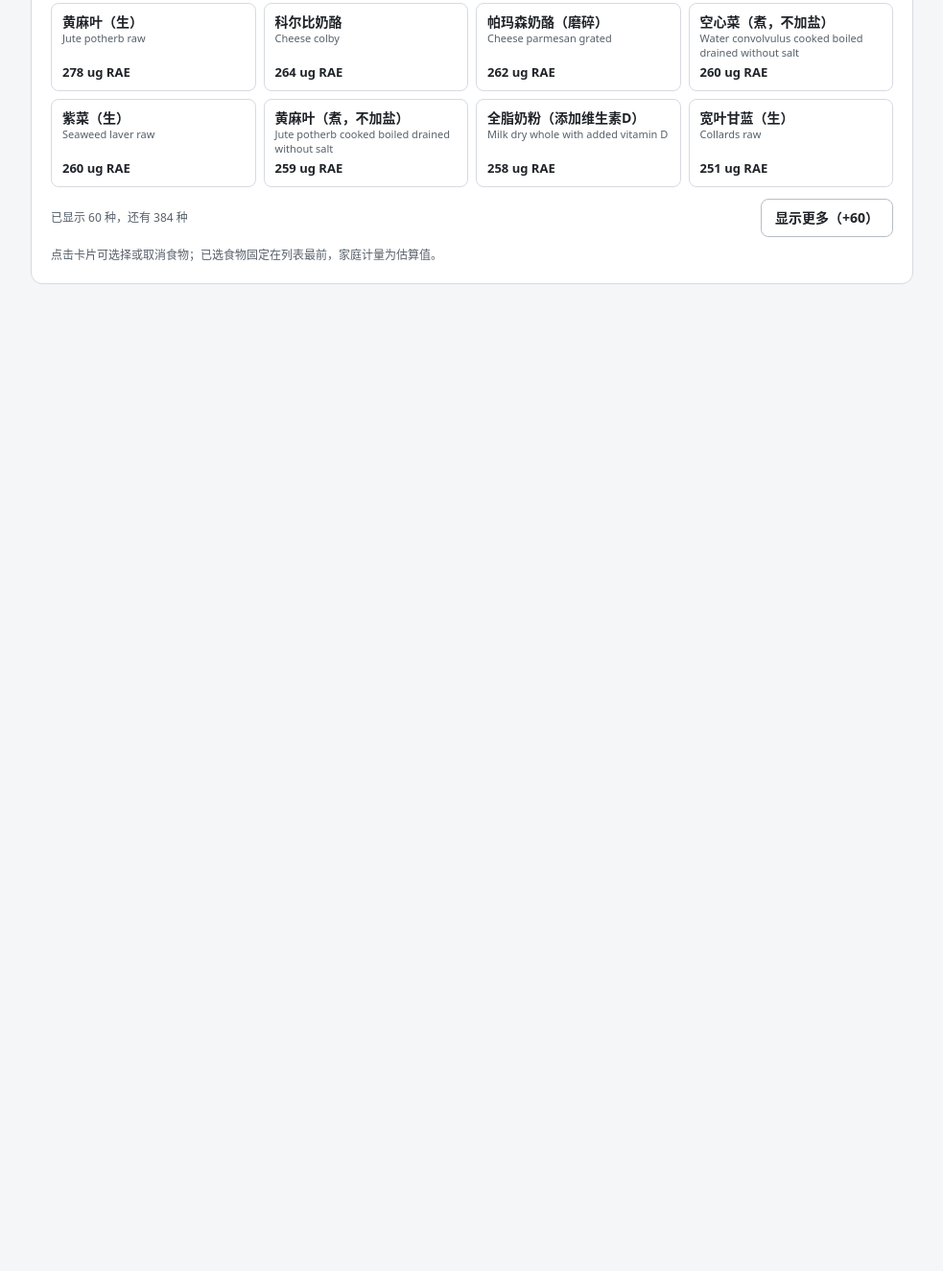
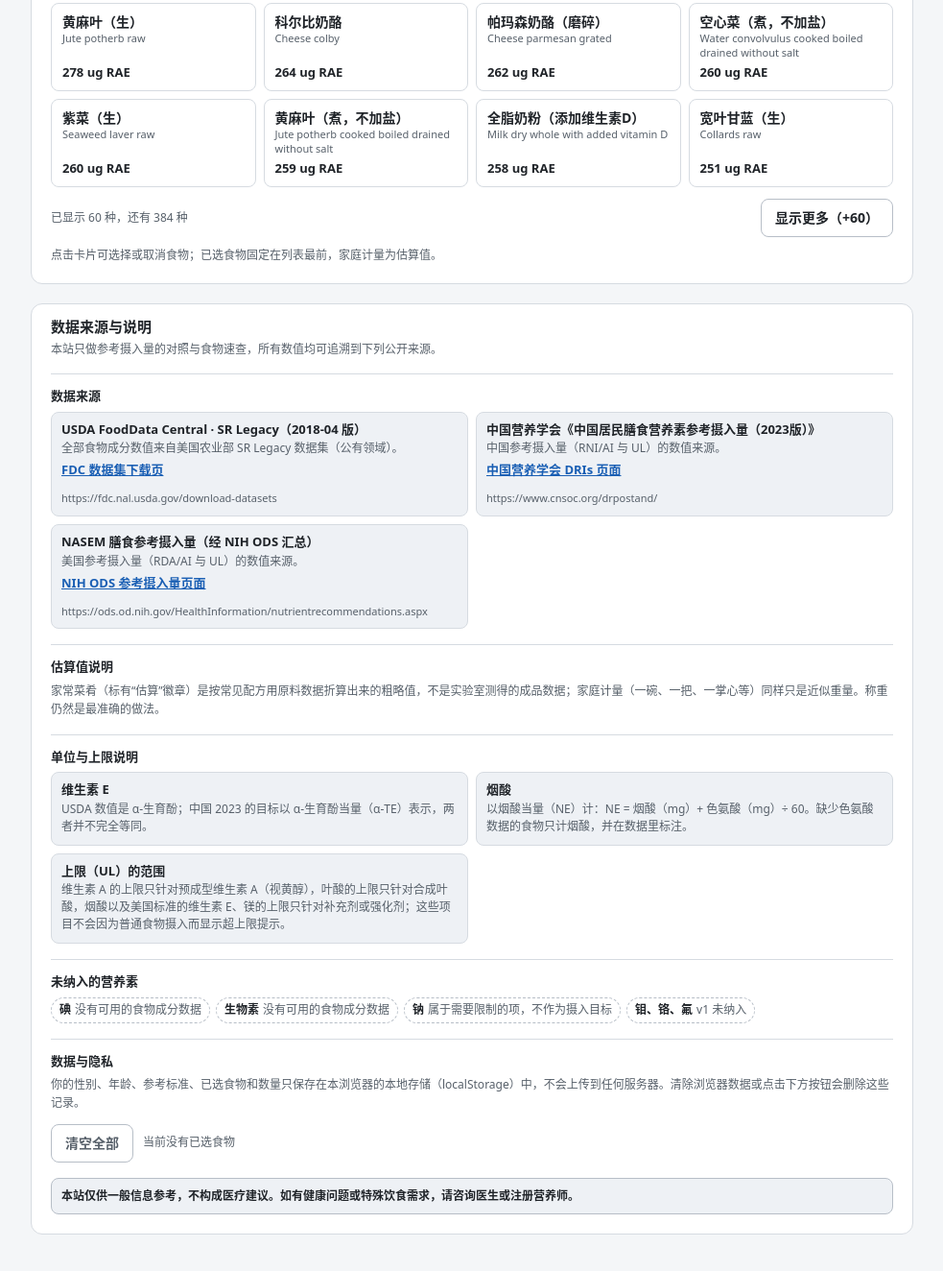
Before and after one commit to hairrrrr/micronutrients-tracker, a website with bundled scripts: page docs/index.html in a window 1280 px wide. Shown: the part 3768-5092 px from the top of the page at 96% size, without its empty margins (148-1131 px from the left). Before the commit the page ends 4112 px from the top, so only its background shows below. Built offline with nearby package versions, Linux system fonts and the light colour scheme.

Commit message:
feat(ui): persist selections and add data sources section

```diff
--- a/docs/css/style.css
+++ b/docs/css/style.css
@@ -1026,6 +1026,195 @@ select.input {
 }
 
 /* ---------------------------------------------------------------------------
+ * About / data sources / disclaimer (PLAN.md 1.8 item 6, phase P12)
+ *
+ * A stacked "sources - notes - disclaimer" block, the pattern used by the
+ * documentation footers of nutrition trackers. Each source row is a card with
+ * the name, one line of context, the link and the bare URL; the "not tracked"
+ * nutrients are compact chips. The clear-all button is an outlined danger
+ * button so it never looks like a primary action.
+ * ------------------------------------------------------------------------ */
+.panel--about {
+  padding: 14px var(--pad) var(--pad);
+}
+
+.about__head {
+  margin-bottom: 4px;
+}
+
+.about__title {
+  margin: 0;
+  font-size: 0.9375rem;
+  font-weight: 650;
+  line-height: 1.3;
+}
+
+.about__intro {
+  margin-top: 4px;
+  color: var(--text-muted);
+  font-size: 0.75rem;
+  line-height: 1.5;
+}
+
+.about__section {
+  margin-top: 16px;
+  padding-top: 14px;
+  border-top: 1px solid var(--border);
+}
+
+.about__subtitle {
+  margin: 0 0 8px;
+  font-size: 0.8125rem;
+  font-weight: 650;
+  line-height: 1.3;
+}
+
+.about__list {
+  display: grid;
+  gap: 6px;
+  margin: 0;
+  padding: 0;
+  list-style: none;
+}
+
+.about__item {
+  padding: 9px 10px 10px;
+  border: 1px solid var(--border);
+  border-radius: var(--radius-sm);
+  background: var(--surface-muted);
+}
+
+.about__item-name {
+  margin: 0;
+  font-size: 0.8125rem;
+  font-weight: 650;
+  line-height: 1.35;
+  overflow-wrap: anywhere;
+}
+
+.about__item-text {
+  margin-top: 2px;
+  color: var(--text-muted);
+  font-size: 0.75rem;
+  line-height: 1.5;
+}
+
+.about__link {
+  display: inline-block;
+  min-height: 32px;
+  margin-top: 4px;
+  color: var(--accent);
+  font-size: 0.8125rem;
+  font-weight: 600;
+  line-height: 1.4;
+  overflow-wrap: anywhere;
+}
+
+.about__link:focus-visible {
+  outline: 2px solid var(--accent);
+  outline-offset: 2px;
+  border-radius: 4px;
+}
+
+/* The bare URL is the traceable address, small and muted under the link. */
+.about__url {
+  display: block;
+  color: var(--text-muted);
+  font-size: 0.6875rem;
+  line-height: 1.35;
+  overflow-wrap: anywhere;
+}
+
+.about__text {
+  margin: 0;
+  color: var(--text-muted);
+  font-size: 0.75rem;
+  line-height: 1.55;
+}
+
+.about__untracked-list {
+  display: flex;
+  flex-wrap: wrap;
+  gap: 6px;
+  margin: 0;
+  padding: 0;
+  list-style: none;
+}
+
+.about__untracked {
+  display: flex;
+  align-items: baseline;
+  gap: 4px;
+  padding: 4px 8px;
+  border: 1px dashed var(--border-strong);
+  border-radius: 999px;
+  background: var(--surface);
+  font-size: 0.75rem;
+  line-height: 1.35;
+}
+
+.about__untracked-name {
+  font-weight: 650;
+}
+
+.about__untracked-reason {
+  color: var(--text-muted);
+}
+
+.about__clear {
+  display: flex;
+  flex-wrap: wrap;
+  align-items: center;
+  gap: 4px 10px;
+  margin-top: 12px;
+}
+
+.about__clear-btn {
+  min-height: 40px;
+  padding: 8px 14px;
+  border: 1px solid var(--danger);
+  border-radius: var(--radius-sm);
+  background: var(--surface);
+  color: var(--danger);
+  font: inherit;
+  font-size: 0.875rem;
+  font-weight: 600;
+  cursor: pointer;
+}
+
+.about__clear-btn:hover:not(:disabled) {
+  background: #fdf1f0;
+}
+
+.about__clear-btn:disabled {
+  border-color: var(--border-strong);
+  color: var(--text-muted);
+  cursor: default;
+}
+
+.about__clear-btn:focus-visible {
+  outline: 2px solid var(--accent);
+  outline-offset: 2px;
+}
+
+.about__clear-meta {
+  color: var(--text-muted);
+  font-size: 0.75rem;
+}
+
+/* The disclaimer is the last thing on the page: readable, not shouting. */
+.about__disclaimer {
+  margin-top: 16px;
+  padding: 9px 10px;
+  border: 1px solid var(--border-strong);
+  border-radius: var(--radius-sm);
+  background: var(--surface-muted);
+  font-size: 0.75rem;
+  font-weight: 600;
+  line-height: 1.5;
+}
+
+/* ---------------------------------------------------------------------------
  * Utilities
  * ------------------------------------------------------------------------ */
 .visually-hidden {
@@ -1079,6 +1268,12 @@ select.input {
 
   .standards__table {
     font-size: 0.9375rem;
+  }
+
+  /* Source rows side by side on desktop; the intro line keeps full width. */
+  .about__list {
+    grid-template-columns: repeat(2, minmax(0, 1fr));
+    gap: 8px;
   }
 }
 
--- a/docs/index.html
+++ b/docs/index.html
@@ -30,6 +30,9 @@
     <section class="panel" id="foods" aria-busy="true" aria-label="食物含量排行">
       <p class="status">正在加载数据…</p>
     </section>
+    <section class="panel" id="about" aria-busy="true" aria-label="数据来源与说明">
+      <p class="status">正在加载数据…</p>
+    </section>
   </main>
 
   <noscript>
--- a/docs/js/app.js
+++ b/docs/js/app.js
@@ -10,6 +10,7 @@
 // https://host/ and at https://host/any/sub/path/ (PLAN.md rule 7).
 
 import { load, reduce, save } from "./core/state.js";
+import { renderAbout } from "./ui/about.js";
 import { renderFoods } from "./ui/foods.js";
 import { renderProfile } from "./ui/profile.js";
 import { renderTabs } from "./ui/tabs.js";
@@ -51,7 +52,7 @@ function storage() {
  * @param {string} message
  */
 function showError(message) {
-  for (const id of ["profile", "targets", "tabs", "foods"]) {
+  for (const id of ["profile", "targets", "tabs", "foods", "about"]) {
     const section = document.getElementById(id);
     if (!section) continue;
     section.setAttribute("aria-busy", "false");
@@ -79,6 +80,7 @@ async function main() {
   const targetsSection = document.getElementById("targets");
   const tabsSection = document.getElementById("tabs");
   const foodsSection = document.getElementById("foods");
+  const aboutSection = document.getElementById("about");
   if (!section) return;
 
   const store = storage();
@@ -124,6 +126,7 @@ async function main() {
     renderTargets(targetsSection, context);
     renderTabs(tabsSection, context);
     renderFoods(foodsSection, context);
+    renderAbout(aboutSection, context);
   }
 
   const context = {
--- /dev/null
+++ b/docs/js/ui/about.js
@@ -0,0 +1,284 @@
+// Footer/About section: data sources, estimates and unit caveats, nutrients
+// that are not tracked, the privacy note, the disclaimer and the "clear all"
+// button (PLAN.md 1.8 item 6, phase P12).
+//
+// Rendering only: this module never touches localStorage and never mutates
+// state. The clear button asks for confirmation and then reports
+// `ctx.onChange("clearAll")`; `app.js` applies the state.js reducer, saves and
+// re-renders everything, so the stored state and the UI cannot disagree.
+//
+// Every link is an external https URL that opens in a new tab. The site itself
+// only uses relative paths (PLAN.md rule 7).
+//
+// The section layout follows the usual "data sources / notes / disclaimer"
+// block found on nutrition trackers and documentation footers; the markup and
+// the CSS are written from scratch (see "Credits" in README.md).
+
+/** Confirmation text of the clear-all button. */
+export const CLEAR_CONFIRM = "确定要清空全部已选食物吗？此操作无法撤销。";
+
+/** Button label. */
+export const CLEAR_LABEL = "清空全部";
+
+/**
+ * The three data sources, in the order they are shown.
+ *
+ * `url` values are official download/documentation pages; they are the only
+ * absolute URLs in the site and are never fetched at runtime.
+ */
+export const ABOUT_SOURCES = Object.freeze([
+  Object.freeze({
+    id: "usda",
+    name: "USDA FoodData Central · SR Legacy（2018-04 版）",
+    detail: "全部食物成分数值来自美国农业部 SR Legacy 数据集（公有领域）。",
+    url: "https://fdc.nal.usda.gov/download-datasets",
+    linkLabel: "FDC 数据集下载页",
+  }),
+  Object.freeze({
+    id: "cn2023",
+    name: "中国营养学会《中国居民膳食营养素参考摄入量（2023版）》",
+    detail: "中国参考摄入量（RNI/AI 与 UL）的数值来源。",
+    url: "https://www.cnsoc.org/drpostand/",
+    linkLabel: "中国营养学会 DRIs 页面",
+  }),
+  Object.freeze({
+    id: "us",
+    name: "NASEM 膳食参考摄入量（经 NIH ODS 汇总）",
+    detail: "美国参考摄入量（RDA/AI 与 UL）的数值来源。",
+    url: "https://ods.od.nih.gov/HealthInformation/nutrientrecommendations.aspx",
+    linkLabel: "NIH ODS 参考摄入量页面",
+  }),
+]);
+
+/** Unit and upper-limit caveats, one item per topic. */
+export const UNIT_NOTES = Object.freeze([
+  Object.freeze({
+    id: "vitE",
+    title: "维生素 E",
+    text: "USDA 数值是 α-生育酚；中国 2023 的目标以 α-生育酚当量（α-TE）表示，两者并不完全等同。",
+  }),
+  Object.freeze({
+    id: "niacin",
+    title: "烟酸",
+    text: "以烟酸当量（NE）计：NE = 烟酸（mg）+ 色氨酸（mg）÷ 60。缺少色氨酸数据的食物只计烟酸，并在数据里标注。",
+  }),
+  Object.freeze({
+    id: "ul",
+    title: "上限（UL）的范围",
+    text: "维生素 A 的上限只针对预成型维生素 A（视黄醇），叶酸的上限只针对合成叶酸，烟酸以及美国标准的维生素 E、镁的上限只针对补充剂或强化剂；这些项目不会因为普通食物摄入而显示超上限提示。",
+  }),
+]);
+
+/** Nutrients that are deliberately not tracked, with the reason. */
+export const UNTRACKED = Object.freeze([
+  Object.freeze({ name: "碘", reason: "没有可用的食物成分数据" }),
+  Object.freeze({ name: "生物素", reason: "没有可用的食物成分数据" }),
+  Object.freeze({ name: "钠", reason: "属于需要限制的项，不作为摄入目标" }),
+  Object.freeze({ name: "钼、铬、氟", reason: "v1 未纳入" }),
+]);
+
+/**
+ * Escape text for HTML text and quoted attribute values.
+ *
+ * @param {*} value
+ * @returns {string}
+ */
+function esc(value) {
+  return String(value ?? "")
+    .replace(/&/g, "&amp;")
+    .replace(/</g, "&lt;")
+    .replace(/>/g, "&gt;")
+    .replace(/"/g, "&quot;")
+    .replace(/'/g, "&#39;");
+}
+
+/**
+ * Number of selected foods, used by the clear button.
+ *
+ * @param {{state?: {selections?: object}}} ctx
+ * @returns {number}
+ */
+export function selectionCount(ctx) {
+  const selections = ctx?.state?.selections;
+  return selections && typeof selections === "object" ? Object.keys(selections).length : 0;
+}
+
+/**
+ * Markup of the three source rows.
+ *
+ * @param {Array<object>} [sources]
+ * @returns {string} HTML
+ */
+export function sourcesHtml(sources = ABOUT_SOURCES) {
+  const items = sources.map((source) => `<li class="about__item">
+      <p class="about__item-name">${esc(source.name)}</p>
+      <p class="about__item-text">${esc(source.detail)}</p>
+      <a class="about__link" href="${esc(source.url)}" target="_blank" rel="noopener noreferrer">${esc(source.linkLabel)}<span class="visually-hidden">（在新标签页打开）</span></a>
+      <span class="about__url">${esc(source.url)}</span>
+    </li>`).join("");
+  return `<ul class="about__list">${items}</ul>`;
+}
+
+/**
+ * Markup of the unit caveat rows.
+ *
+ * @returns {string} HTML
+ */
+export function unitNotesHtml() {
+  const items = UNIT_NOTES.map((note) => `<li class="about__item">
+      <p class="about__item-name">${esc(note.title)}</p>
+      <p class="about__item-text">${esc(note.text)}</p>
+    </li>`).join("");
+  return `<ul class="about__list">${items}</ul>`;
+}
+
+/**
+ * Markup of the "not tracked" rows.
+ *
+ * @returns {string} HTML
+ */
+export function untrackedHtml() {
+  const items = UNTRACKED.map((entry) => `<li class="about__untracked">
+      <span class="about__untracked-name">${esc(entry.name)}</span>
+      <span class="about__untracked-reason">${esc(entry.reason)}</span>
+    </li>`).join("");
+  return `<ul class="about__untracked-list">${items}</ul>`;
+}
+
+/**
+ * The clear-all button. Disabled while nothing is selected, so the confirm
+ * dialog can never appear for a no-op.
+ *
+ * @param {{state?: {selections?: object}}} ctx
+ * @returns {string} HTML
+ */
+export function clearButtonHtml(ctx) {
+  const count = selectionCount(ctx);
+  const disabled = count === 0 ? " disabled" : "";
+  const meta = count === 0 ? "当前没有已选食物" : `已选 ${count} 种食物`;
+  return `<div class="about__clear">
+      <button type="button" class="about__clear-btn" data-action="clear-all"${disabled}>${esc(CLEAR_LABEL)}</button>
+      <p class="about__clear-meta">${esc(meta)}</p>
+    </div>`;
+}
+
+/**
+ * The whole About section.
+ *
+ * @param {{state?: object}} ctx
+ * @returns {string} HTML
+ */
+export function aboutHtml(ctx) {
+  return `<div class="about__head">
+      <h2 class="about__title">数据来源与说明</h2>
+      <p class="about__intro">本站只做参考摄入量的对照与食物速查，所有数值均可追溯到下列公开来源。</p>
+    </div>
+
+    <section class="about__section" aria-labelledby="about-sources">
+      <h3 class="about__subtitle" id="about-sources">数据来源</h3>
+      ${sourcesHtml()}
+    </section>
+
+    <section class="about__section" aria-labelledby="about-estimates">
+      <h3 class="about__subtitle" id="about-estimates">估算值说明</h3>
+      <p class="about__text">
+        家常菜肴（标有“估算”徽章）是按常见配方用原料数据折算出来的粗略值，不是实验室测得的成品数据；家庭计量（一碗、一把、一掌心等）同样只是近似重量。称重仍然是最准确的做法。
+      </p>
+    </section>
+
+    <section class="about__section" aria-labelledby="about-units">
+      <h3 class="about__subtitle" id="about-units">单位与上限说明</h3>
+      ${unitNotesHtml()}
+    </section>
+
+    <section class="about__section" aria-labelledby="about-untracked">
+      <h3 class="about__subtitle" id="about-untracked">未纳入的营养素</h3>
+      ${untrackedHtml()}
+    </section>
+
+    <section class="about__section" aria-labelledby="about-privacy">
+      <h3 class="about__subtitle" id="about-privacy">数据与隐私</h3>
+      <p class="about__text">
+        你的性别、年龄、参考标准、已选食物和数量只保存在本浏览器的本地存储（localStorage）中，不会上传到任何服务器。清除浏览器数据或点击下方按钮会删除这些记录。
+      </p>
+      ${clearButtonHtml(ctx)}
+    </section>
+
+    <p class="about__disclaimer" role="note">
+      本站仅供一般信息参考，不构成医疗建议。如有健康问题或特殊饮食需求，请咨询医生或注册营养师。
+    </p>`;
+}
+
+/**
+ * Click handler: confirm, then clear every selection.
+ *
+ * @param {Event} event
+ */
+function handleClick(event) {
+  const container = event.currentTarget;
+  const ctx = container._aboutCtx;
+  if (!ctx) return;
+  const button = event.target.closest('[data-action="clear-all"]');
+  if (!button || button.disabled || !container.contains(button)) return;
+  if (selectionCount(ctx) === 0) return;
+
+  const ask = typeof window !== "undefined" && typeof window.confirm === "function"
+    ? window.confirm.bind(window)
+    : null;
+  if (!ask || ask(CLEAR_CONFIRM) !== true) return;
+
+  // Set before the re-render so `renderAbout` can restore the focus.
+  container._aboutFocus = true;
+  ctx.onChange("clearAll", undefined);
+}
+
+/**
+ * Render (or re-render) the About section into `container`.
+ *
+ * @param {HTMLElement|null} container section in index.html
+ * @param {{state: object, onChange: Function}} ctx `onChange(action, payload)`
+ *   applies a state.js reducer and saves in the caller
+ */
+export function renderAbout(container, ctx) {
+  if (!container || !ctx || !ctx.state) return;
+
+  container.innerHTML = aboutHtml(ctx);
+  container.classList.add("panel", "panel--about");
+  container.setAttribute("aria-busy", "false");
+
+  container._aboutCtx = ctx;
+  if (!container._aboutBound) {
+    container._aboutBound = true;
+    container.addEventListener("click", handleClick);
+  }
+
+  // Focus returns to the button once after a confirmed clear (the section is
+  // rebuilt), so keyboard users do not lose their place. After the clear the
+  // button becomes disabled and is no longer focusable, so the panel itself
+  // takes the focus instead.
+  if (container._aboutFocus) {
+    container._aboutFocus = false;
+    const button = container.querySelector('[data-action="clear-all"]');
+    if (button && !button.disabled) {
+      button.focus({ preventScroll: true });
+    } else {
+      container.setAttribute("tabindex", "-1");
+      container.focus({ preventScroll: true });
+    }
+  }
+}
+
+export default {
+  CLEAR_CONFIRM,
+  CLEAR_LABEL,
+  ABOUT_SOURCES,
+  UNIT_NOTES,
+  UNTRACKED,
+  selectionCount,
+  sourcesHtml,
+  unitNotesHtml,
+  untrackedHtml,
+  clearButtonHtml,
+  aboutHtml,
+  renderAbout,
+};
```
Also changed, not shown: NIGHT_LOG.md (+1 -0 lines), tests/unit/about.test.mjs (added, +156 -0 lines), README.md.
